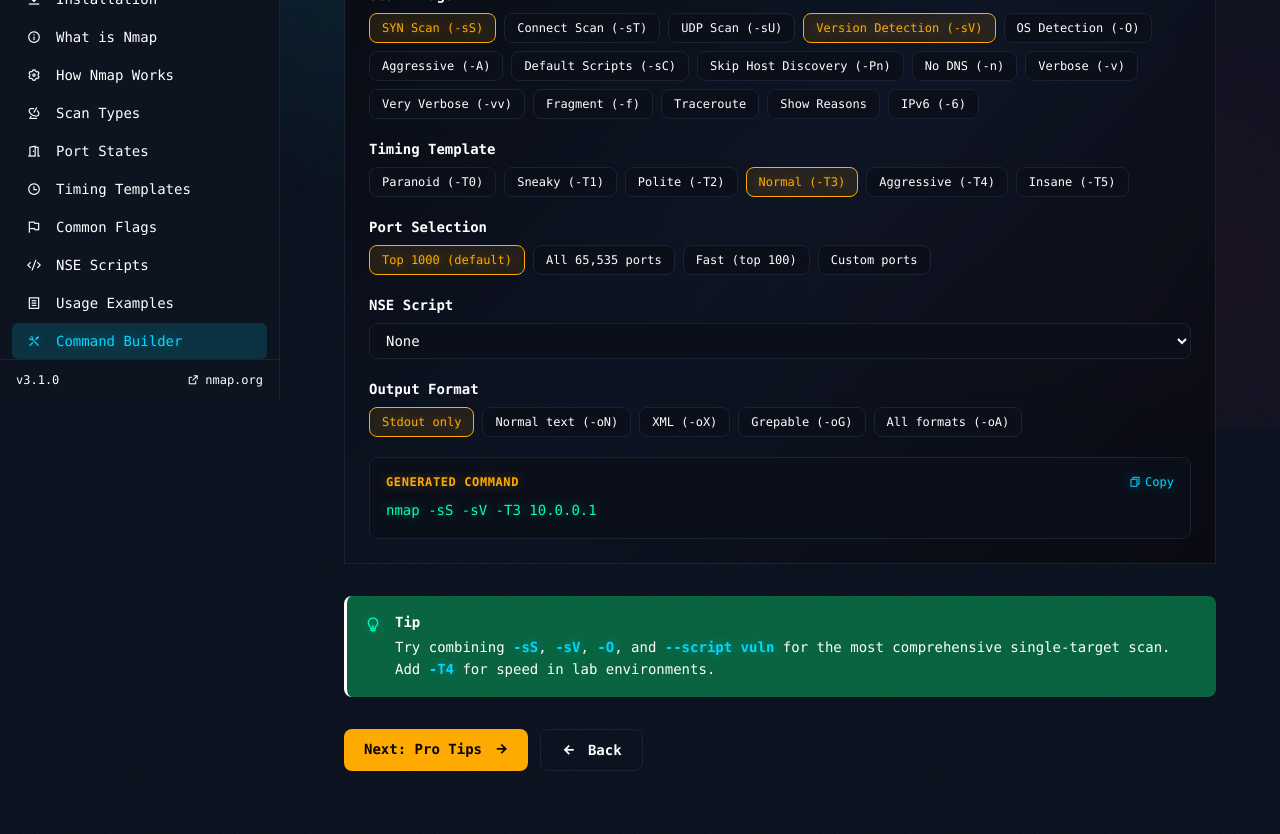
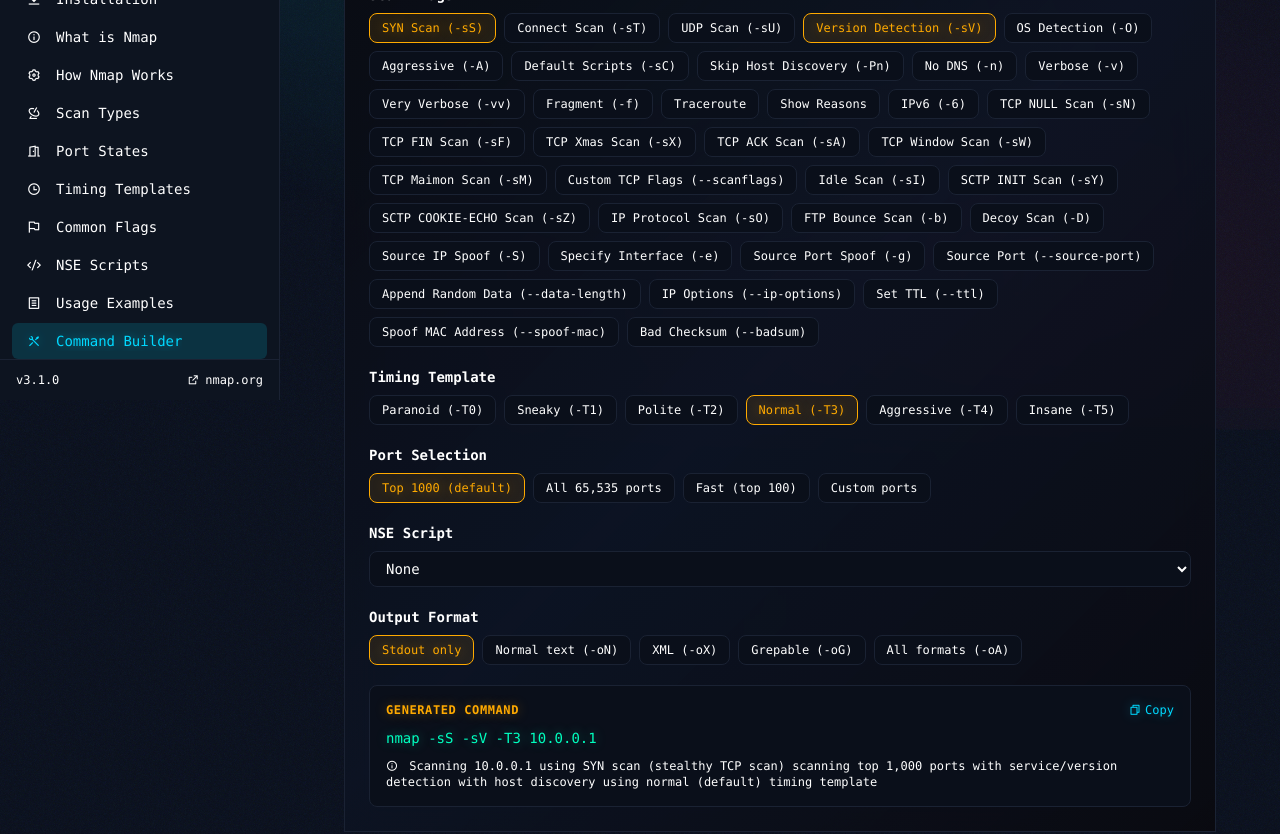
Before and after one commit to Tribrix23/cyber_sec_documentation, a Next.js app: page /nmap/command-builder in a window 1280 px wide. Shown: the part 400-1234 px from the top of the page. Built offline with nearby package versions, Linux system fonts and the light colour scheme.

Commit message:
improving commad builder

```diff
--- a/app/nmap/command-builder/page.tsx
+++ b/app/nmap/command-builder/page.tsx
@@ -11,21 +11,43 @@ const fadeUp = {
 };
 
 const scanFlags = [
-  { value: '-sS', label: 'SYN Scan (-sS)', default: true },
-  { value: '-sT', label: 'Connect Scan (-sT)' },
-  { value: '-sU', label: 'UDP Scan (-sU)' },
-  { value: '-sV', label: 'Version Detection (-sV)', default: true },
-  { value: '-O', label: 'OS Detection (-O)' },
-  { value: '-A', label: 'Aggressive (-A)' },
-  { value: '-sC', label: 'Default Scripts (-sC)' },
-  { value: '-Pn', label: 'Skip Host Discovery (-Pn)' },
-  { value: '-n', label: 'No DNS (-n)' },
-  { value: '-v', label: 'Verbose (-v)' },
-  { value: '-vv', label: 'Very Verbose (-vv)' },
-  { value: '-f', label: 'Fragment (-f)' },
-  { value: '--traceroute', label: 'Traceroute' },
-  { value: '--reason', label: 'Show Reasons' },
-  { value: '-6', label: 'IPv6 (-6)' },
+  { value: '-sS', label: 'SYN Scan (-sS)', default: true, description: 'TCP SYN scan - stealthy, default scan type' },
+  { value: '-sT', label: 'Connect Scan (-sT)', description: 'TCP connect scan - completes TCP handshake' },
+  { value: '-sU', label: 'UDP Scan (-sU)', description: 'UDP scan - discovers UDP services' },
+  { value: '-sV', label: 'Version Detection (-sV)', default: true, description: 'Probe open ports to determine service/version info' },
+  { value: '-O', label: 'OS Detection (-O)', description: 'Enable OS detection using TCP/IP fingerprinting' },
+  { value: '-A', label: 'Aggressive (-A)', description: 'Enable OS detection, version detection, script scanning, and traceroute' },
+  { value: '-sC', label: 'Default Scripts (-sC)', description: 'Run default NSE scripts (equivalent to --script=default)' },
+  { value: '-Pn', label: 'Skip Host Discovery (-Pn)', description: 'Skip host discovery and treat all hosts as online' },
+  { value: '-n', label: 'No DNS (-n)', description: 'Never do DNS resolution' },
+  { value: '-v', label: 'Verbose (-v)', description: 'Increase verbosity level (use -vv or more for greater effect)' },
+  { value: '-vv', label: 'Very Verbose (-vv)', description: 'Increase verbosity level more' },
+  { value: '-f', label: 'Fragment (-f)', description: 'Fragment packets (use with --mtu to specify size)' },
+  { value: '--traceroute', label: 'Traceroute', description: 'Trace path to host' },
+  { value: '--reason', label: 'Show Reasons', description: 'Display the reason a port is in a particular state' },
+  { value: '-6', label: 'IPv6 (-6)', description: 'Enable IPv6 scanning' },
+  { value: '-sN', label: 'TCP NULL Scan (-sN)', description: 'TCP NULL scan - stealth scan with no flags set' },
+  { value: '-sF', label: 'TCP FIN Scan (-sF)', description: 'TCP FIN scan - stealth scan with just FIN flag set' },
+  { value: '-sX', label: 'TCP Xmas Scan (-sX)', description: 'TCP Xmas scan - stealth scan with FIN, PSH, and URG flags set' },
+  { value: '-sA', label: 'TCP ACK Scan (-sA)', description: 'TCP ACK scan - used to map firewall rulesets' },
+  { value: '-sW', label: 'TCP Window Scan (-sW)', description: 'TCP Window scan - exploits TCP window size implementation' },
+  { value: '-sM', label: 'TCP Maimon Scan (-sM)', description: 'TCP Maimon scan - stealth scan with FIN/ACK flags' },
+  { value: '--scanflags', label: 'Custom TCP Flags (--scanflags)', description: 'Specify custom TCP scan flags' },
+  { value: '-sI', label: 'Idle Scan (-sI)', description: 'Idle scan - uses a zombie host for stealth scanning' },
+  { value: '-sY', label: 'SCTP INIT Scan (-sY)', description: 'SCTP INIT scan' },
+  { value: '-sZ', label: 'SCTP COOKIE-ECHO Scan (-sZ)', description: 'SCTP COOKIE-ECHO scan' },
+  { value: '-sO', label: 'IP Protocol Scan (-sO)', description: 'IP protocol scan - determines supported IP protocols' },
+  { value: '-b', label: 'FTP Bounce Scan (-b)', description: 'FTP bounce scan - uses an FTP proxy' },
+  { value: '-D', label: 'Decoy Scan (-D)', description: 'Cloak a scan with decoys' },
+  { value: '-S', label: 'Source IP Spoof (-S)', description: 'Spoof source IP address' },
+  { value: '-e', label: 'Specify Interface (-e)', description: 'Use specific network interface' },
+  { value: '-g', label: 'Source Port Spoof (-g)', description: 'Spoof source port number' },
+  { value: '--source-port', label: 'Source Port (--source-port)', description: 'Use given source port' },
+  { value: '--data-length', label: 'Append Random Data (--data-length)', description: 'Append random data to sent packets' },
+  { value: '--ip-options', label: 'IP Options (--ip-options)', description: 'Send packets with specified IP options' },
+  { value: '--ttl', label: 'Set TTL (--ttl)', description: 'Set IP time-to-live field' },
+  { value: '--spoof-mac', label: 'Spoof MAC Address (--spoof-mac)', description: 'Spoof MAC address' },
+  { value: '--badsum', label: 'Bad Checksum (--badsum)', description: 'Send packets with bogus TCP/UDP checksums' },
 ];
 
 const timingFlags = [
@@ -75,10 +97,7 @@ export default function NmapCommandBuilderPage() {
   const [output, setOutput] = useState('');
   const [outputFile, setOutputFile] = useState('scan-results');
   const [copied, setCopied] = useState(false);
-
-  useEffect(() => {
-    window.scrollTo(0, 0);
-  }, []);
+   const [explanation, setExplanation] = useState('');
 
    const toggleFlag = (flag: string) => {
      setFlags((prev) => {
@@ -88,6 +107,10 @@ export default function NmapCommandBuilderPage() {
        return [...prev, flag];
      });
    };
+
+   useEffect(() => {
+    setExplanation(generateExplanation());
+  }, [target, flags, portOpt, customPorts, script, output, outputFile]);
 
   const getCommand = () => {
     const parts = ['nmap'];
@@ -109,26 +132,171 @@ export default function NmapCommandBuilderPage() {
       parts.push('-p-');
     } else if (portOpt === '-F') {
       parts.push('-F');
-    } else if (portOpt === 'custom' && customPorts) {
-      parts.push(`-p ${customPorts}`);
+    } else if (portOpt === 'custom' && customPorts.trim()) {
+      parts.push(`-p ${customPorts.trim()}`);
     }
 
-    // Script
-    if (script) {
-      parts.push(`--script ${script}`);
+    // Script - support multiple scripts
+    if (script.trim()) {
+      // Handle comma-separated scripts
+      const scripts = script.split(',').map(s => s.trim()).filter(s => s);
+      if (scripts.length > 0) {
+        parts.push(`--script ${scripts.join(',')}`);
+      }
     }
 
     // Output
     if (output === '-oA') {
-      parts.push(`-oA ${outputFile}`);
-    } else if (output && outputFile) {
-      parts.push(`${output} ${outputFile}.${output === '-oN' ? 'txt' : output === '-oX' ? 'xml' : 'gnmap'}`);
+      if (outputFile.trim()) {
+        parts.push(`-oA ${outputFile.trim()}`);
+      }
+    } else if (output && outputFile.trim()) {
+      let ext = 'txt';
+      if (output === '-oX') ext = 'xml';
+      else if (output === '-oG') ext = 'gnmap';
+      parts.push(`${output} ${outputFile.trim()}.${ext}`);
     }
 
-    // Target
-    parts.push(target);
+    // Target - required field
+    if (target.trim()) {
+      parts.push(target.trim());
+    }
 
     return parts.join(' ');
+  };
+
+  const generateExplanation = () => {
+    if (!target.trim()) {
+      return 'Please enter a target IP address or hostname';
+    }
+
+    const explanationParts = [];
+
+    // Start with target
+    explanationParts.push(`Scanning ${target.trim()}`);
+
+    // Scan type explanation
+    const hasSS = flags.includes('-sS');
+    const hasST = flags.includes('-sT');
+    const hasSU = flags.includes('-sU');
+    const hasSN = flags.includes('-sN');
+    const hasSF = flags.includes('-sF');
+    const hasSX = flags.includes('-sX');
+    const hasSA = flags.includes('-sA');
+    const hasSW = flags.includes('-sW');
+    const hasSM = flags.includes('-sM');
+
+    if (hasSS) explanationParts.push('using SYN scan (stealthy TCP scan)');
+    else if (hasST) explanationParts.push('using TCP connect scan (completes TCP handshake)');
+    else if (hasSU) explanationParts.push('using UDP scan');
+    else if (hasSN) explanationParts.push('using TCP NULL scan');
+    else if (hasSF) explanationParts.push('using TCP FIN scan');
+    else if (hasSX) explanationParts.push('using TCP Xmas scan');
+    else if (hasSA) explanationParts.push('using TCP ACK scan (firewall testing)');
+    else if (hasSW) explanationParts.push('using TCP Window scan');
+    else if (hasSM) explanationParts.push('using TCP Maimon scan');
+    else explanationParts.push('using default SYN scan');
+
+    // Port explanation
+    if (portOpt === '-p-') {
+      explanationParts.push('scanning all 65,535 ports');
+    } else if (portOpt === '-F') {
+      explanationParts.push('scanning top 100 ports');
+    } else if (portOpt === 'custom' && customPorts.trim()) {
+      explanationParts.push(`scanning ports ${customPorts.trim()}`);
+    } else {
+      explanationParts.push('scanning top 1,000 ports');
+    }
+
+    // Version detection
+    if (flags.includes('-sV')) {
+      explanationParts.push('with service/version detection');
+    }
+
+    // OS detection
+    if (flags.includes('-O')) {
+      explanationParts.push('with OS detection');
+    }
+
+    // Aggressive mode
+    if (flags.includes('-A')) {
+      explanationParts.push('with aggressive scanning (OS detection, version detection, scripts, traceroute)');
+    }
+
+    // Script scanning
+    if (script.trim()) {
+      const scripts = script.split(',').map(s => s.trim()).filter(s => s);
+      if (scripts.length > 0) {
+        explanationParts.push(`running NSE scripts: ${scripts.join(', ')}`);
+      }
+    }
+
+    // Host discovery
+    if (flags.includes('-Pn')) {
+      explanationParts.push('skipping host discovery (treating all hosts as online)');
+    } else {
+      explanationParts.push('with host discovery');
+    }
+
+    // DNS resolution
+    if (flags.includes('-n')) {
+      explanationParts.push('without DNS resolution');
+    }
+
+    // Timing
+    const timingMatch = flags.find(f => f.startsWith('-T'));
+    if (timingMatch) {
+      const timingMap: Record<string, string> = {
+        '-T0': 'paranoid (very slow)',
+        '-T1': 'sneaky (very slow)',
+        '-T2': 'polite (slow)',
+        '-T3': 'normal (default)',
+        '-T4': 'aggressive (faster)',
+        '-T5': 'insane (very fast)'
+      };
+      explanationParts.push(`using ${timingMap[timingMatch]} timing template`);
+    }
+
+    // Output
+    if (output === '-oA') {
+      if (outputFile.trim()) {
+        explanationParts.push(`saving results in all formats (${outputFile.trim()}.{{nmap,xm,gnmap}})`);
+      }
+    } else if (output && outputFile.trim()) {
+      let formatName = 'normal output';
+      if (output === '-oX') formatName = 'XML format';
+      else if (output === '-oG') formatName = 'grepable format';
+      explanationParts.push(`saving results in ${formatName} (${outputFile.trim()}.${output === '-oX' ? 'xml' : output === '-oG' ? 'gnmap' : 'txt'})`);
+    }
+
+    // Verbosity
+    if (flags.includes('-vv')) {
+      explanationParts.push('with verbose output');
+    } else if (flags.includes('-v')) {
+      explanationParts.push('with verbose output');
+    }
+
+    // Fragment packets
+    if (flags.includes('-f')) {
+      explanationParts.push('with packet fragmentation');
+    }
+
+    // Traceroute
+    if (flags.includes('--traceroute')) {
+      explanationParts.push('with traceroute');
+    }
+
+    // Show reasons
+    if (flags.includes('--reason')) {
+      explanationParts.push('showing reasons for port states');
+    }
+
+    // IPv6
+    if (flags.includes('-6')) {
+      explanationParts.push('using IPv6');
+    }
+
+    return explanationParts.join(' ');
   };
 
   const copyCommand = () => {
@@ -176,8 +344,8 @@ export default function NmapCommandBuilderPage() {
           <label className="text-sm font-semibold text-white block mb-2">Scan Flags</label>
           <div className="flex flex-wrap gap-2">
             {scanFlags.map((sf) => (
+              <div key={sf.value} className="flex items-center gap-2">
                 <button
-                    key={sf.value}
                   type="button"
                   onClick={() => toggleFlag(sf.value)}
                   className={`px-3 py-1.5 rounded-lg text-xs font-mono border transition-all whitespace-nowrap ${
@@ -188,6 +356,7 @@ export default function NmapCommandBuilderPage() {
                 >
                   {sf.label}
                 </button>
+              </div>
             ))}
           </div>
         </div>
@@ -303,6 +472,11 @@ export default function NmapCommandBuilderPage() {
                 </button>
               </div>
               <code className="text-sm font-mono text-cyber-green break-all">{getCommand()}</code>
+              {explanation && (
+                <div className="mt-2 text-xs text-cyber-text/70">
+                  <i className="ri-information-line mr-1" /> {explanation}
+                </div>
+              )}
             </div>
           </div>
         </motion.section>
```
Lines whose indentation alone changed are shown as unchanged.
